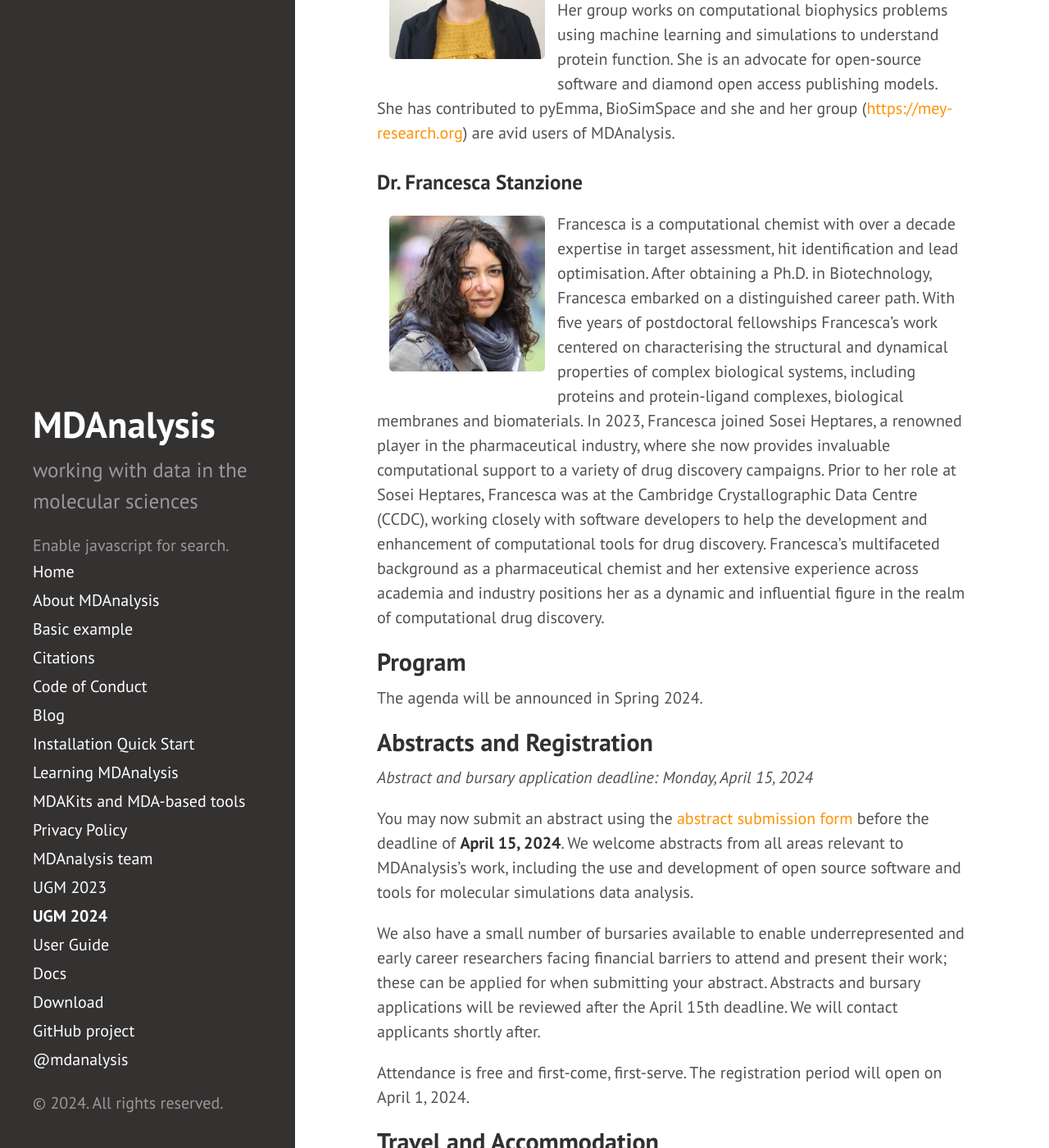
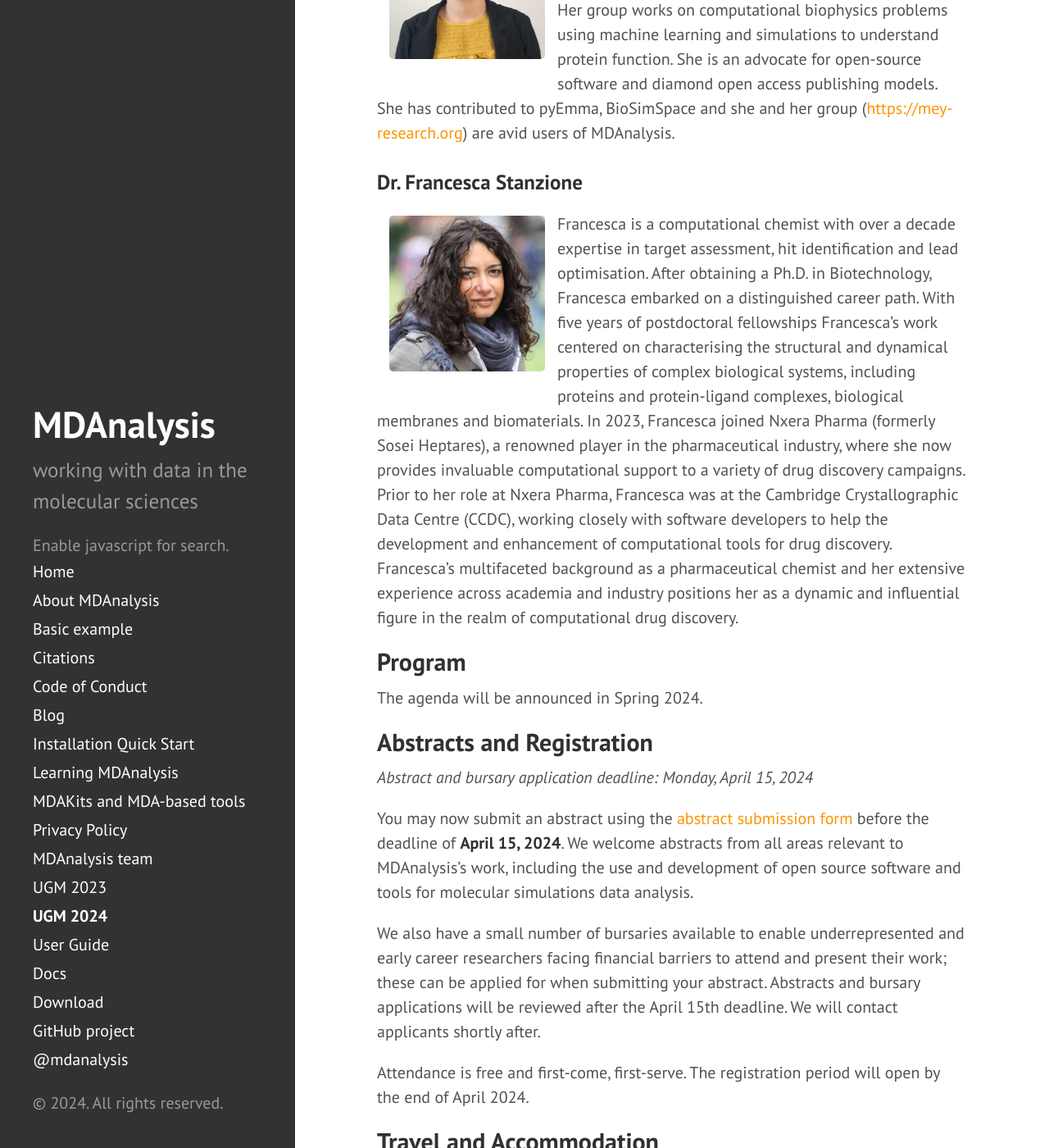
Before and after one commit to MDAnalysis/MDAnalysis.github.io, a Jekyll site: the page built from pages/ugm2024.md, in a window 1280 px wide and 1400 px high, scrolled down 1087 px. Shown: the whole window at 82% size. Built offline with Jekyll 4.4.1, drawn with Linux system fonts in a browser that asks for light colours; comment, search, counter and statistics services are not loaded.

Commit message:
Update Sosei Heptare's new name, change registration date (#375)

```diff
--- a/pages/ugm2024.md
+++ b/pages/ugm2024.md
@@ -32,7 +32,7 @@ src="/public/images/UGM2024photo_Stanzione.jpg"
 title="Dr. Francesca Stanzione" alt="Dr. Francesca Stanzione"
 style="float: left; width: 220px; height: 220px; border-radius: 20px; border: 15px solid white" />
 
-Francesca is a computational chemist with over a decade expertise in target assessment, hit identification and lead optimisation. After obtaining a Ph.D. in Biotechnology, Francesca embarked on a distinguished career path. With five years of postdoctoral fellowships Francesca’s work centered on characterising the structural and dynamical properties of complex biological systems, including proteins and protein-ligand complexes, biological membranes and biomaterials. In 2023, Francesca joined Sosei Heptares, a renowned player in the pharmaceutical industry, where she now provides invaluable computational support to a variety of drug discovery campaigns. Prior to her role at Sosei Heptares, Francesca was at the Cambridge Crystallographic Data Centre (CCDC), working closely with software developers to help the development and enhancement of computational tools for drug discovery. Francesca's multifaceted background as a pharmaceutical chemist and her extensive experience across academia and industry positions her as a dynamic and influential figure in the realm of computational drug discovery.
+Francesca is a computational chemist with over a decade expertise in target assessment, hit identification and lead optimisation. After obtaining a Ph.D. in Biotechnology, Francesca embarked on a distinguished career path. With five years of postdoctoral fellowships Francesca’s work centered on characterising the structural and dynamical properties of complex biological systems, including proteins and protein-ligand complexes, biological membranes and biomaterials. In 2023, Francesca joined Nxera Pharma (formerly Sosei Heptares), a renowned player in the pharmaceutical industry, where she now provides invaluable computational support to a variety of drug discovery campaigns. Prior to her role at Nxera Pharma, Francesca was at the Cambridge Crystallographic Data Centre (CCDC), working closely with software developers to help the development and enhancement of computational tools for drug discovery. Francesca's multifaceted background as a pharmaceutical chemist and her extensive experience across academia and industry positions her as a dynamic and influential figure in the realm of computational drug discovery.
 
 ## Program
 The agenda will be announced in Spring 2024.
@@ -44,7 +44,7 @@ You may now submit an abstract using the [abstract submission form](https://form
 
 We also have a small number of bursaries available to enable underrepresented and early career researchers facing financial barriers to attend and present their work; these can be applied for when submitting your abstract. Abstracts and bursary applications will be reviewed after the April 15th deadline. We will contact applicants shortly after.
 
-Attendance is free and first-come, first-serve. The registration period will open on April 1, 2024.
+Attendance is free and first-come, first-serve. The registration period will open by the end of April 2024.
 
 ## Travel and Accommodation
 Participants are expected to make their own travel and accommodation arrangements.
```
